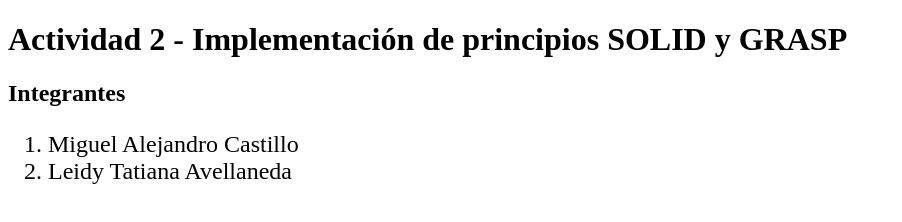
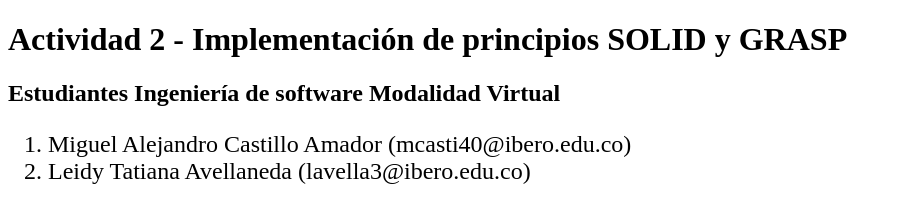
Before and after one commit to McastilloA/Actividad_2_Ibero_Implementacion_de_principios_SOLID, a plain HTML site: page index.html in a window 1280 px wide. Shown: the whole page, without its empty margins (0-902 px from the left). Drawn offline with Linux system fonts and the light colour scheme.

Commit message:
file markdown configurado para los pantallazos que solicitaron

```diff
--- a/index.html
+++ b/index.html
@@ -3,14 +3,14 @@
 <head>
     <meta charset="UTF-8">
     <meta name="viewport" content="width=device-width, initial-scale=1.0">
-    <title>Actividad 2</title>
+    <title>Actividad_2</title>
 </head>
 <body>
     <h1>Actividad 2 - Implementación de principios SOLID y GRASP</h1>
-    <h2>Integrantes</h2>
+    <h2>Estudiantes Ingeniería de software Modalidad Virtual</h2>
     <ol style="font-size: x-large;">
-        <li>Miguel Alejandro Castillo</li>
-        <li>Leidy Tatiana Avellaneda</li>
+        <li>Miguel Alejandro Castillo Amador (mcasti40@ibero.edu.co)</li>
+        <li>Leidy Tatiana Avellaneda (lavella3@ibero.edu.co)</li>
     </ol>
     <script src="SOLID/SRP.js"></script>
     <script src="SOLID/OCP.js"></script>
```
Also changed, not shown: assets/img/DIP.png (added), assets/img/ISP.png (added), assets/img/LSP.png (added), assets/img/OCP.png (added), assets/img/SRP.png (added), assets/img/autoría.png (added), assets/img/imageGeneral.png (added), assets/img/portada.png (added), assets/img/referencias.png (added), 1 other file.
